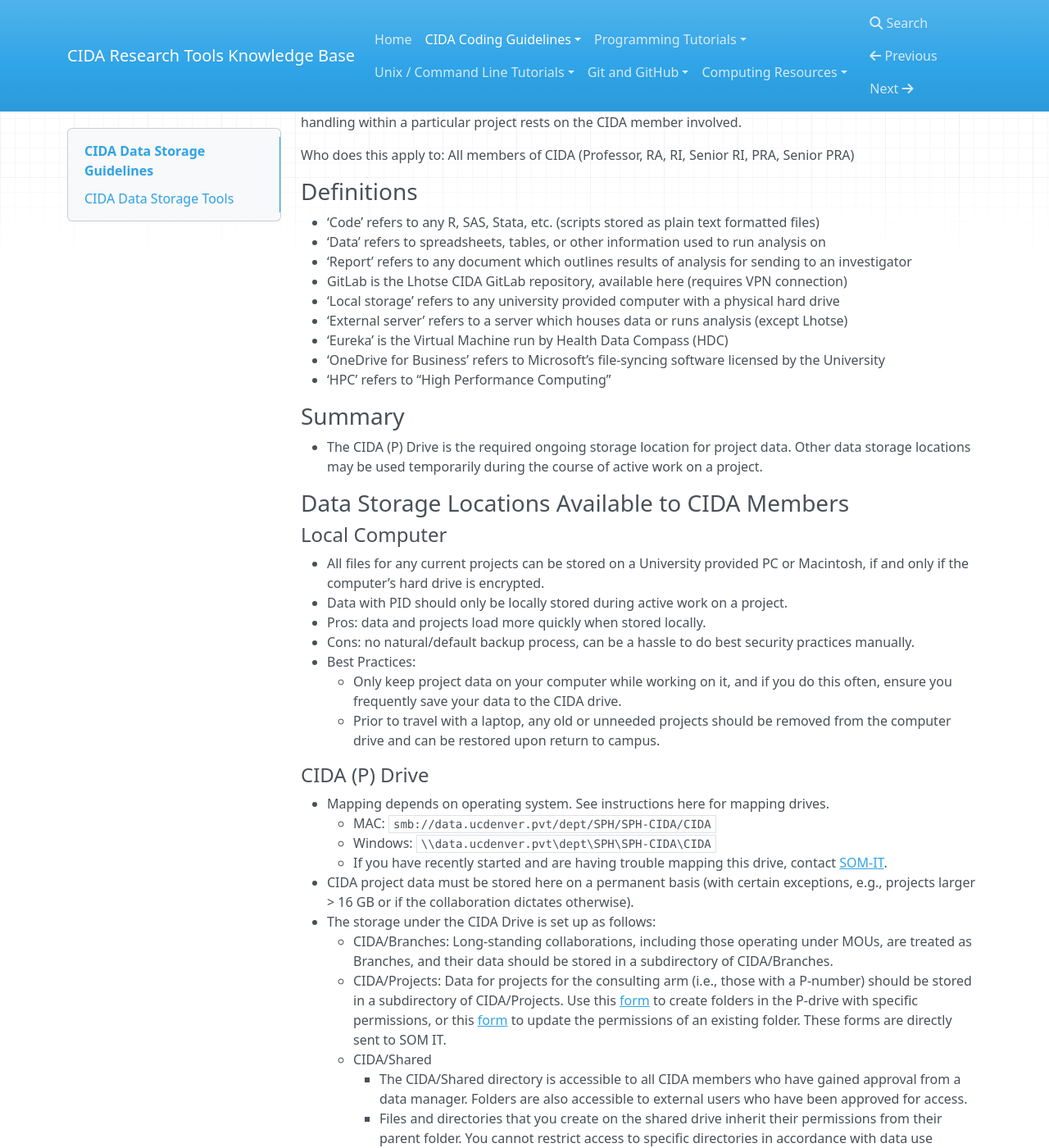
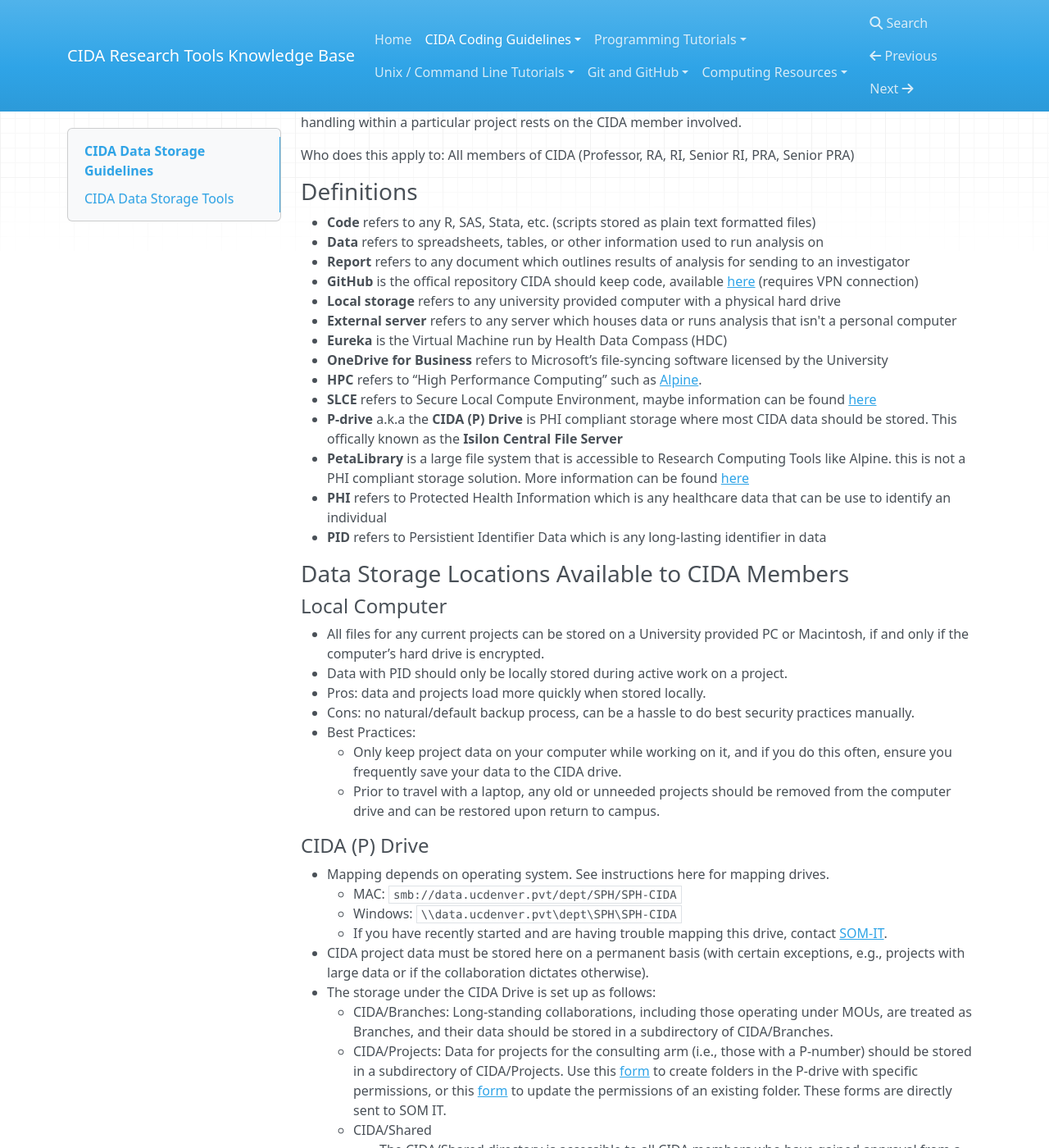
Before and after one commit to CIDA-CSPH/cida-rt-kb, an MkDocs documentation site: the page built from docs/data_storage.md, in a window 1280 px wide and 1400 px high, scrolled down 261 px. Shown: the whole window at 82% size. Built offline with MkDocs 1.6.1, drawn with Linux system fonts in a browser that asks for light colours; nearby versions of some CDN libraries; some of the changed text lies outside the part shown.

Commit message:
started content fixes of document

````diff
--- a/docs/data_storage.md
+++ b/docs/data_storage.md
@@ -1,5 +1,4 @@
 #CIDA Data Storage Guidelines
-
 
 
 ## CIDA Data Storage Tools
@@ -12,19 +11,21 @@ Who does this apply to: All members of CIDA (Professor, RA, RI, Senior RI, PRA,
 
 ### Definitions
 
-* ‘Code’ refers to any R, SAS, Stata, etc. (scripts stored as plain text formatted files)
-*	‘Data’ refers to spreadsheets, tables, or other information used to run analysis on
-*	‘Report’ refers to any document which outlines results of analysis for sending to an investigator
-*	GitLab is the Lhotse CIDA GitLab repository, available here (requires VPN connection)
-*	‘Local storage’ refers to any university provided computer with a physical hard drive
-*	‘External server’ refers to a server which houses data or runs analysis (except Lhotse)
-*	‘Eureka’ is the Virtual Machine run by Health Data Compass (HDC)
-*	‘OneDrive for Business’ refers to Microsoft’s file-syncing software licensed by the University
-*	‘HPC’ refers to “High Performance Computing”
+* **Code** refers to any R, SAS, Stata, etc. (scripts stored as plain text formatted files)
+* **Data** refers to spreadsheets, tables, or other information used to run analysis on
+* **Report** refers to any document which outlines results of analysis for sending to an investigator
+* **GitHub** is the offical repository CIDA should keep code, available [here](https://github.com/CIDA-CSPH) (requires VPN connection)
+* **Local storage** refers to any university provided computer with a physical hard drive
+* **External server** refers to any server which houses data or runs analysis that isn't a personal computer
+* **Eureka** is the Virtual Machine run by Health Data Compass (HDC)
+* **OneDrive for Business** refers to Microsoft’s file-syncing software licensed by the University
+* **HPC** refers to “High Performance Computing” such as [Alpine](https://www.colorado.edu/rc/alpine).
+* **SLCE** refers to Secure Local Compute Environment, maybe information can be found [here](https://medschool.cuanschutz.edu/informationservices/research/slce)
+* **P-drive** a.k.a the **CIDA (P) Drive** is PHI compliant storage where most CIDA data should be stored. This offically known as the **Isilon Central File Server**
+* **PetaLibrary** is a large file system that is accessible to Research Computing Tools like Alpine. this is not a PHI compliant storage solution. More information can be found [here](https://www.colorado.edu/rc/resources/petalibrary)
+* **PHI** refers to Protected Health Information which is any healthcare data that can be use to identify an individual
+* **PID** refers to Persistient Identifier Data which is any long-lasting identifier in data
 
-### Summary
-
-*	The CIDA (P) Drive is the required ongoing storage location for project data. Other data storage locations may be used temporarily during the course of active work on a project.
 
 ### Data Storage Locations Available to CIDA Members
 
@@ -41,10 +42,10 @@ Who does this apply to: All members of CIDA (Professor, RA, RI, Senior RI, PRA,
 #### CIDA (P) Drive
 
 * Mapping depends on operating system. See instructions here for mapping drives.
-    * MAC: `smb://data.ucdenver.pvt/dept/SPH/SPH-CIDA/CIDA`
-    * Windows: `\\data.ucdenver.pvt\dept\SPH\SPH-CIDA\CIDA`
+    * MAC: `smb://data.ucdenver.pvt/dept/SPH/SPH-CIDA`
+    * Windows: `\\data.ucdenver.pvt\dept\SPH\SPH-CIDA`
     * If you have recently started and are having trouble mapping this drive, contact [SOM-IT](https://medschool.cuanschutz.edu/informationservices).
-* CIDA project data must be stored here on a permanent basis (with certain exceptions, e.g., projects larger > 16 GB or if the collaboration dictates otherwise).
+* CIDA project data must be stored here on a permanent basis (with certain exceptions, e.g., projects with large data or if the collaboration dictates otherwise).
 * The storage under the CIDA Drive is set up as follows:
     * CIDA/Branches: Long-standing collaborations, including those operating under MOUs, are treated as Branches, and their data should be stored in a subdirectory of CIDA/Branches.
     * CIDA/Projects: Data for projects for the consulting arm (i.e., those with a P-number) should be stored in a subdirectory of CIDA/Projects. Use this [form](https://app.smartsheet.com/b/form/d1d93ae08f4349d48654950eea9b5bbd) to create folders in the P-drive with specific permissions, or this [form](https://app.smartsheet.com/b/form/c22bbec56f8d4607bedc441be60bf8c8) to update the permissions of an existing folder. These forms are directly sent to SOM IT.
@@ -60,23 +61,10 @@ Who does this apply to: All members of CIDA (Professor, RA, RI, Senior RI, PRA,
     * Up-to-date raw data for all projects should be available in their expected location on this drive at least weekly, and especially at project conclusion, or prior to a project not being actively worked on.
     * Eliminate redundancies and intermediate data sets in projects with “big” data; only store the data you need to make code and reports run.
     * It is OK not to work directly on the CIDA drive in cases where speed is a concern. If you do, know that all active projects should copy data over to the CIDA drive regularly (weekly), and especially prior to taking leave. The CIDAtools R package, located [here](https://github.com/CIDA-CSPH/CIDAtools), has the function `BackupProject()` that can streamline this process. By default, this function only updates folders/files in DataRaw/* and DataProcessed/* which have changed, so it should not take too long.
-* CIDA pays for this server storage on a per-GB-month basis, so be cognizant of the size of the data utilized by your projects. If possible, the project’s scope of work should charge more for data sets and project materials which are anticipated to fall above a threshold of 32 GB. [The OIT’s central file storage rate](https://www1.ucdenver.edu/offices/office-of-information-technology/services/billing-and-rates) should be applied and multiplied to account for anticipated duration of storage. See below.
-
-__Data storage costs on CIDA drive__
-```r
-tabl <- "
-|         | Expected 10-year cost ($)  |
-|---------------|:-------------:|------:|-----:|
-| Data packet size (GB)  | P-drive | OneDrive for Businness (per user)^1^ | Eureka^2^ |
-| 10      | $30 | $600 | $28 |
-| 100      | $300      |   $600 | $276 |
-| 1,000 (1 TB) | $3,000      |    $600 | $2,760 |
-| 10,000 (10 TB)  | $30,000      |    $1,200 | $27,600 |
-"
-cat(tabl) # output the table in a format good for HTML/PDF/docx conversion
-```
-^1^Charged to University; not to CIDA
-^2^Prices are based on the HDC website.
+* CIDA pays for this server storage on a per-GB-month basis, so be cognizant of the size of the data utilized by your projects. If possible, the project’s scope of work should charge more for data sets and project materials which are anticipated to fall above a threshold of 32 GB. Some links to data storage prices
+    * [CIDA (P) Drive a.k.a Isilon](https://www.cuanschutz.edu/offices/office-of-information-technology/tools-services/storage-servers-and-backups)
+	* [Eureka](https://research.cuanschutz.edu/healthdatacompass/home/eureka-cloud-analytics/eureka-pricing)
+	* [PetaLibrary](https://curc.readthedocs.io/en/latest/petalibrary/allocation_types.html)
 
 #### OneDrive for Business
 
@@ -164,8 +153,8 @@ http://www.hhs.gov/hipaa/for-professionals/privacy/special-topics/de-identificat
 VPN and Remote Desktop:
 https://www1.ucdenver.edu/offices/office-of-information-technology/software/how-do-i-use/vpn-and-remote-access
 
-GitLab:
-http://cidagitlab.ucdenver.pvt/
+GitHub:
+https://github.com/CIDA-CSPH
 
 OneDrive for Business:
 https://www1.ucdenver.edu/offices/office-of-information-technology/software/how-do-i-use/onedrive
````
Also changed, not shown: other parts of docs/data_storage.md (+6 -5 lines).
